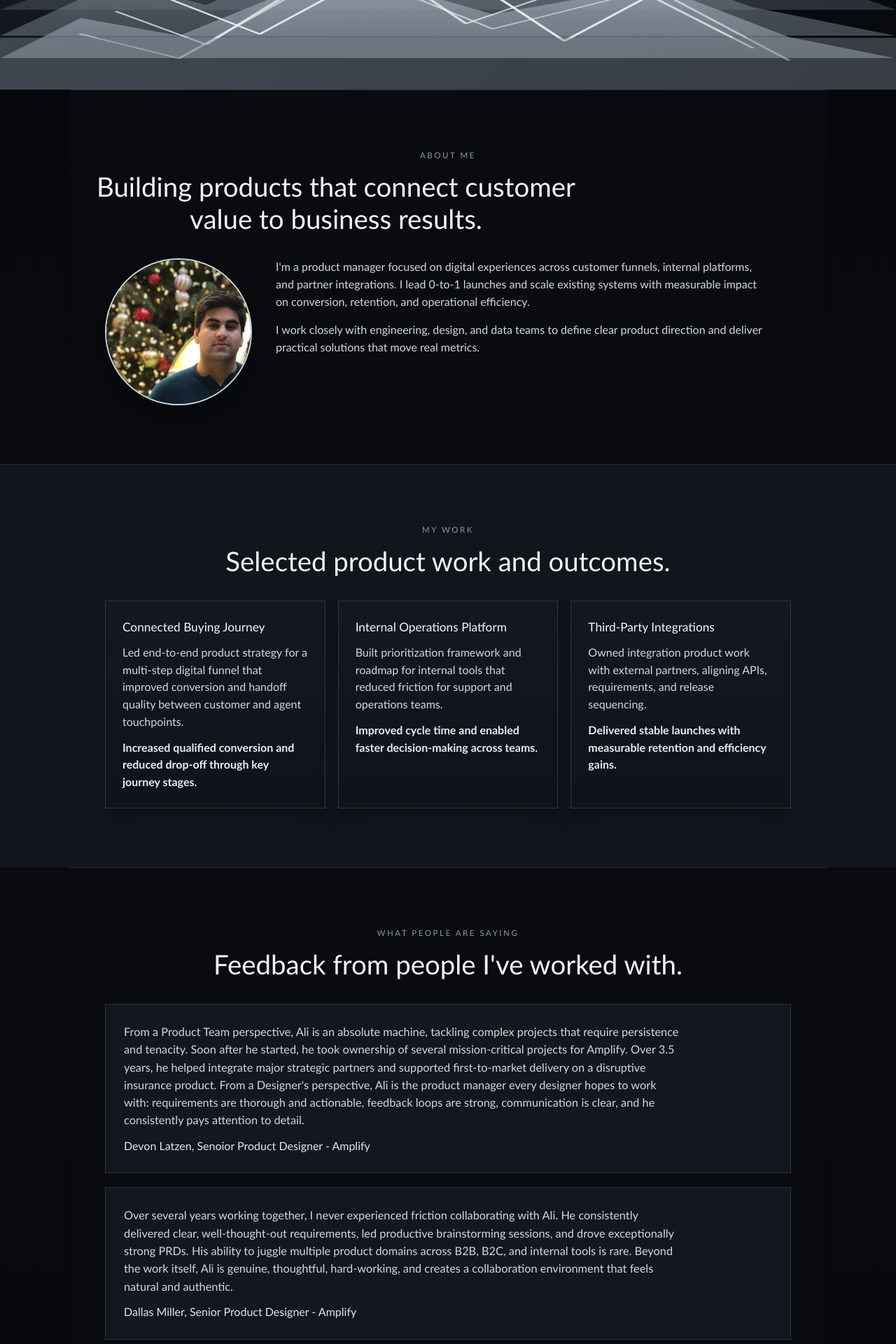
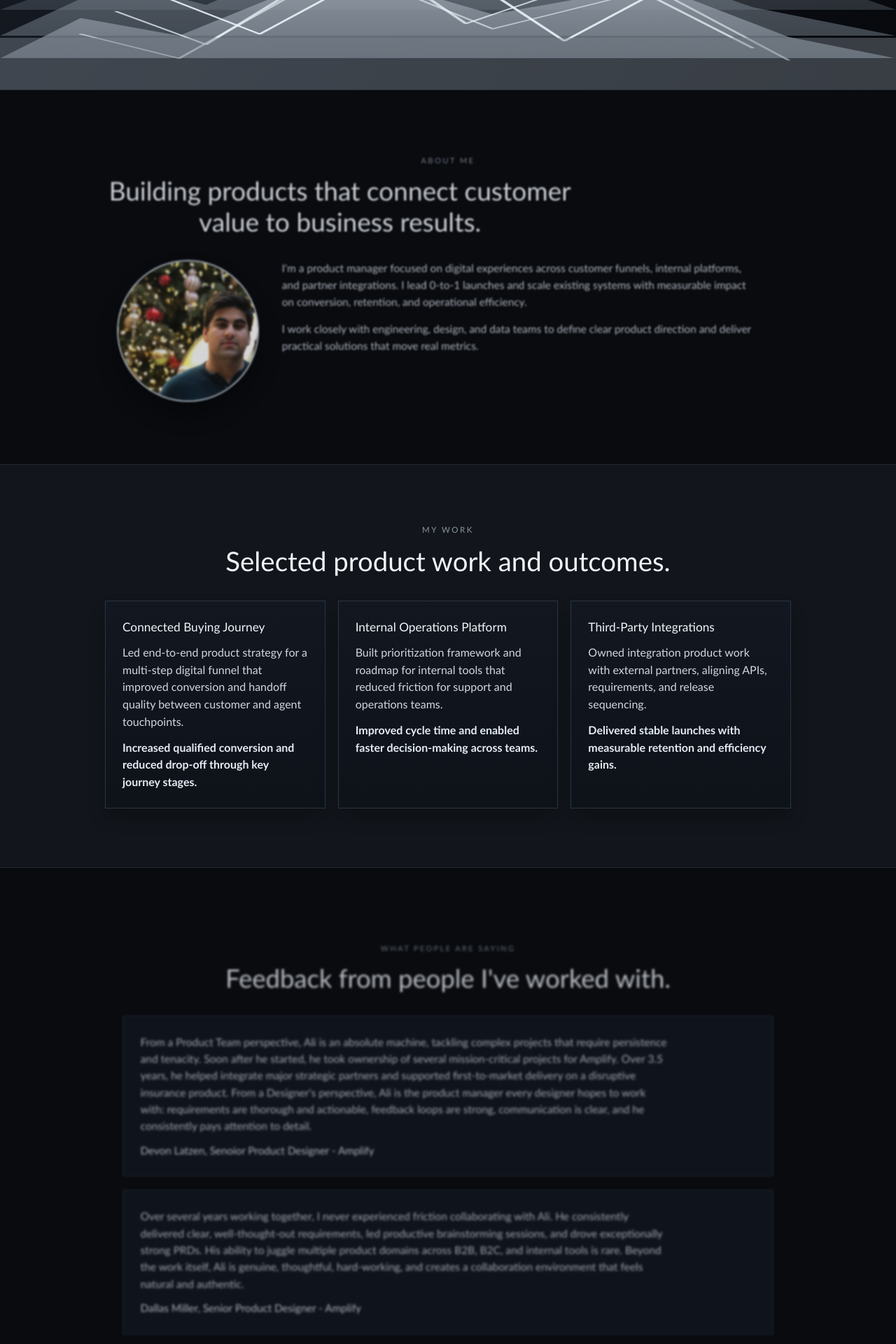
Before and after one commit to AliYaacoobi/aliyaacoobi-site, a Next.js app: page / in a window 1280 px wide. Shown: the part 560-2480 px from the top of the page at 70% size. Built offline with nearby package versions, Linux system fonts and the light colour scheme.

Commit message:
animation update

```diff
--- a/app/globals.css
+++ b/app/globals.css
@@ -213,6 +213,17 @@ a {
   background: var(--black-2);
 }
 
+.scroll-section {
+  --section-scale: 0.9;
+  --section-opacity: 0.4;
+  --section-blur: 3px;
+  transform: translateY(calc((1 - var(--section-scale)) * 40px)) scale(var(--section-scale));
+  transform-origin: center center;
+  opacity: var(--section-opacity);
+  filter: blur(var(--section-blur));
+  will-change: transform, opacity, filter;
+}
+
 .section-intro {
   margin-bottom: 34px;
   text-align: center;
@@ -274,6 +285,7 @@ a {
   border: 1px solid #2d3643;
   padding: 24px;
   box-shadow: 0 14px 24px rgba(0, 0, 0, 0.26);
+  transition: transform 180ms ease, border-color 180ms ease, box-shadow 180ms ease;
 }
 
 .project-card h3 {
@@ -293,6 +305,13 @@ a {
   font-weight: 600;
 }
 
+.project-card:hover,
+.project-card:focus-within {
+  transform: scale(1.03);
+  border-color: #4b596c;
+  box-shadow: 0 18px 30px rgba(0, 0, 0, 0.35);
+}
+
 .testimonial-list {
   display: grid;
   gap: 20px;
@@ -305,6 +324,7 @@ a {
   padding: 26px;
   border: 1px solid #2c3541;
   background: #121720;
+  transition: transform 180ms ease, border-color 180ms ease, box-shadow 180ms ease;
 }
 
 .testimonial-card p {
@@ -317,6 +337,13 @@ a {
 .testimonial-card cite {
   font-style: normal;
   color: #dfe7f1;
+}
+
+.testimonial-card:hover,
+.testimonial-card:focus-within {
+  transform: scale(1.02);
+  border-color: #4b596c;
+  box-shadow: 0 18px 30px rgba(0, 0, 0, 0.33);
 }
 
 .footer {
@@ -387,3 +414,24 @@ a {
     padding: 64px 0;
   }
 }
+
+@media (prefers-reduced-motion: reduce) {
+  .scroll-section {
+    transform: none;
+    opacity: 1;
+    filter: none;
+  }
+
+  .project-card,
+  .testimonial-card {
+    transition: none;
+  }
+
+  .project-card:hover,
+  .project-card:focus-within,
+  .testimonial-card:hover,
+  .testimonial-card:focus-within {
+    transform: none;
+    box-shadow: none;
+  }
+}
--- a/app/page.tsx
+++ b/app/page.tsx
@@ -1,4 +1,7 @@
+ "use client";
+
 import Image from "next/image";
+import { useEffect, useRef } from "react";
 
 const profile = {
   name: "Ali Yaacoobi",
@@ -48,6 +51,59 @@ const testimonials = [
 ];
 
 export default function Home() {
+  const sectionRefs = useRef<{
+    about: HTMLElement | null;
+    work: HTMLElement | null;
+    testimonials: HTMLElement | null;
+  }>({
+    about: null,
+    work: null,
+    testimonials: null,
+  });
+
+  useEffect(() => {
+    const sections = Object.values(sectionRefs.current).filter(Boolean) as HTMLElement[];
+
+    const updateSectionMotion = () => {
+      const viewportHeight = window.innerHeight;
+      const viewportCenter = viewportHeight / 2;
+
+      sections.forEach((section) => {
+        const rect = section.getBoundingClientRect();
+        const sectionCenter = rect.top + rect.height / 2;
+        const distance = Math.abs(viewportCenter - sectionCenter);
+        const normalized = Math.min(distance / (viewportHeight * 0.72), 1);
+
+        const scale = 1 - normalized * 0.14;
+        const opacity = 1 - normalized * 0.64;
+        const blur = normalized * 4;
+
+        section.style.setProperty("--section-scale", scale.toFixed(3));
+        section.style.setProperty("--section-opacity", opacity.toFixed(3));
+        section.style.setProperty("--section-blur", `${blur.toFixed(2)}px`);
+      });
+    };
+
+    let rafId = 0;
+    const onScrollOrResize = () => {
+      if (rafId) return;
+      rafId = window.requestAnimationFrame(() => {
+        updateSectionMotion();
+        rafId = 0;
+      });
+    };
+
+    updateSectionMotion();
+    window.addEventListener("scroll", onScrollOrResize, { passive: true });
+    window.addEventListener("resize", onScrollOrResize);
+
+    return () => {
+      window.removeEventListener("scroll", onScrollOrResize);
+      window.removeEventListener("resize", onScrollOrResize);
+      if (rafId) window.cancelAnimationFrame(rafId);
+    };
+  }, []);
+
   return (
     <main>
       <header className="hero" id="top">
@@ -85,7 +141,13 @@ export default function Home() {
         </div>
       </header>
 
-      <section className="section container" id="about">
+      <section className="section" id="about">
+        <div
+          ref={(el) => {
+            sectionRefs.current.about = el;
+          }}
+          className="container scroll-section"
+        >
           <div className="section-intro">
           <p className="eyebrow">About Me</p>
           <h2>Building products that connect customer value to business results.</h2>
@@ -113,10 +175,16 @@ export default function Home() {
               </p>
             </div>
           </div>
+        </div>
       </section>
 
       <section className="section section-alt" id="work">
-        <div className="container">
+        <div
+          ref={(el) => {
+            sectionRefs.current.work = el;
+          }}
+          className="container scroll-section"
+        >
           <div className="section-intro centered">
             <p className="eyebrow">My Work</p>
             <h2>Selected product work and outcomes.</h2>
@@ -134,7 +202,13 @@ export default function Home() {
         </div>
       </section>
 
-      <section className="section container" id="testimonials">
+      <section className="section" id="testimonials">
+        <div
+          ref={(el) => {
+            sectionRefs.current.testimonials = el;
+          }}
+          className="container scroll-section"
+        >
           <div className="section-intro centered">
             <p className="eyebrow">What People Are Saying</p>
             <h2>Feedback from people I&apos;ve worked with.</h2>
@@ -147,6 +221,7 @@ export default function Home() {
                 <cite>{item.author}</cite>
               </blockquote>
             ))}
+          </div>
         </div>
       </section>
 
```
Lines whose indentation alone changed are shown as unchanged.
